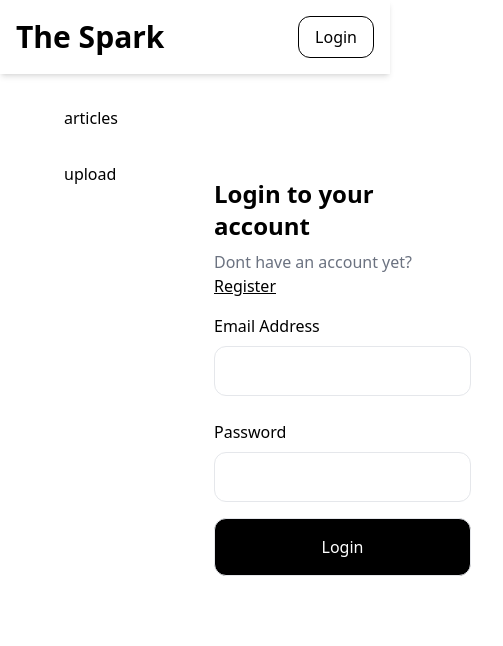
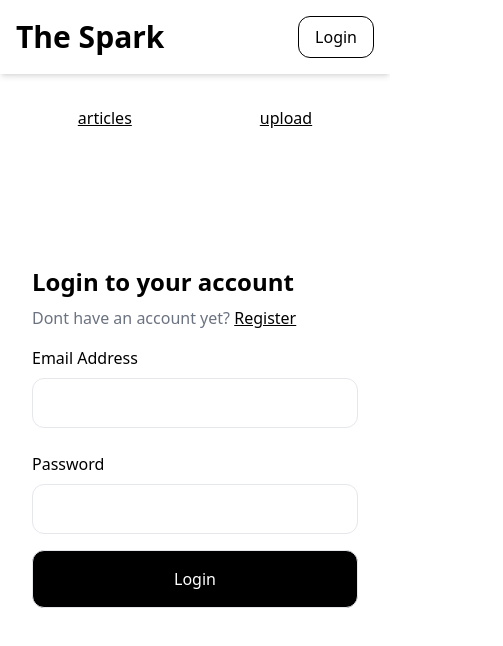
Before and after one commit to mpukabaofficial/firebasewithreact, a React (Vite) app: page /login in a window 390 px wide. Shown: the top 646 px of the page, 503 px wide, since content can reach past the window. Built offline with nearby package versions, Linux system fonts and the light colour scheme; no server answers.

Commit message:
ready for first trials

```diff
--- a/src/Layout.tsx
+++ b/src/Layout.tsx
@@ -14,7 +14,7 @@ const Layout = () => {
   return (
     <div className="">
       <Header />
-      <div className="flex">
+      <div className="md:flex">
         <div>
           <SideBar items={sidebarList} />
         </div>
--- a/src/Pages/ArticlesPage.tsx
+++ b/src/Pages/ArticlesPage.tsx
@@ -5,16 +5,16 @@ import { useFirestoreDocs } from "../firestore";
 const ArticlesPage = () => {
   const docsArray: Articles[] = useFirestoreDocs();
   return (
-    <div className="mx-auto flex max-w-[1024px] flex-col items-center justify-center gap-4">
+    <div className="mx-auto flex max-w-[1024px] flex-col items-center justify-center gap-4 p-2">
       {docsArray.length > 0 &&
         docsArray.map((theDoc, index) => (
           <Link
             key={index}
-            className="flex h-[20vh] min-w-[800px] flex-col items-center overflow-hidden rounded-lg border border-gray-200 bg-white object-cover shadow hover:bg-gray-100 md:max-w-xl md:flex-row "
+            className="flex min-h-[200px] flex-col items-center overflow-hidden rounded-lg border border-gray-200 bg-white object-cover shadow hover:bg-gray-100 md:h-[20vh] md:max-w-xl md:flex-row lg:min-w-[800px]"
             to={"/article/" + theDoc.id}
           >
             <img
-              className="h-[100%] w-48 rounded-t-lg object-cover "
+              className="h-full w-full rounded-t-lg object-cover md:w-48"
               src={theDoc.picture}
               alt={theDoc.pictureDesc}
             />
@@ -24,9 +24,14 @@ const ArticlesPage = () => {
               </h5>
               <p className="mb-3 font-normal text-blue-400 ">{theDoc.author}</p>
               <div>
-                <span className="mr-2 rounded bg-blue-100 px-2.5 py-0.5 text-xs font-medium text-blue-800">
-                  {theDoc.tag}
-                </span>
+                {theDoc.tag.map((aTag, index) => (
+                  <span
+                    key={index}
+                    className="mr-2 rounded bg-blue-100 px-2.5 py-0.5 text-xs font-medium text-blue-800"
+                  >
+                    {aTag !== " " && aTag}
+                  </span>
+                ))}
               </div>
             </div>
           </Link>
--- a/src/component/SideBar.tsx
+++ b/src/component/SideBar.tsx
@@ -16,11 +16,14 @@ const SideBar = ({ items }: { items: SideBar[] }) => {
 
   console.log("path " + path);
   return (
-    <div className="my-4 grid">
+    <div className="my-4 flex items-center justify-center md:flex-col">
       {items.map((item, index) => (
         <Link
           to={item.url}
-          className={"px-16 py-4 text-left hover:bg-gray-100" + style(item.url)}
+          className={
+            " px-16 py-4 text-left underline hover:bg-gray-100" +
+            style(item.url)
+          }
           key={index}
         >
           {item.name}
```
